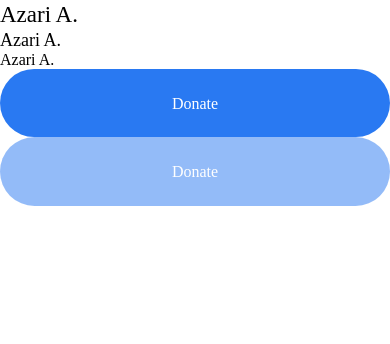
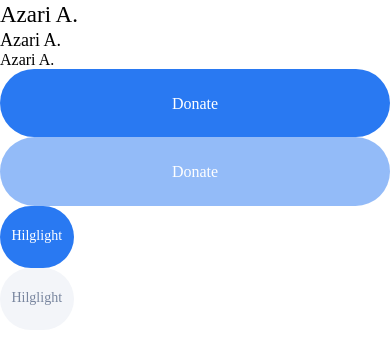
Before and after one commit to odrobcha/ReactNativeDonatioApp, a React Native app: screen / in a window 390 px wide. Shown: the top 344 px of the page. Built offline with nearby package versions, Linux system fonts and the light colour scheme.

Commit message:
ci: Add Tab Component

```diff
--- a/components/button/Button.js
+++ b/components/button/Button.js
@@ -31,6 +31,6 @@ Button.default = {
 Button.propTypes = {
     title: PropTypes.string.isRequired,
     isDisabled: PropTypes.bool,
-    onPress: PropTypes.function
+    onPress: PropTypes.func
 }
 export default Button;
--- /dev/null
+++ b/components/tab/Tab.js
@@ -0,0 +1,48 @@
+import React, {useState, useRef} from 'react';
+import style from './style';
+import { Pressable, Text } from 'react-native';
+import PropTypes from 'prop-types';
+import { horizontalScale } from '../../assets/styles/scaling';
+
+const Tab = (props) => {
+    const handlePress = () => {
+        props.onPress();
+    };
+    const [width, setWidth] = useState(0);
+    const textRef = useRef(null);
+    const paddingHorizontal= 33;
+    const tabWidth = {
+        width: horizontalScale((paddingHorizontal*2  + width))
+    }
+
+
+    return (
+      <Pressable
+        style={[style.tab, props.isInactive && style.isInactiveTab, tabWidth]}
+        disabled={props.isInactive}
+        onPress={handlePress}
+      >
+          <Text
+            onTextLayout={(event)=>{
+                setWidth(event.nativeEvent.lines[0].width);
+            }}
+            ref={textRef}
+            style={[style.text, props.isInactive && style.isInactiveTitle]}
+          >
+              {props.title}
+          </Text>
+      </Pressable>
+    );
+};
+
+Tab.default = {
+    isInactive: false,
+    onPress: () => {},
+};
+
+Tab.propTypes = {
+    title: PropTypes.string.isRequired,
+    isInactive: PropTypes.bool,
+    onPress: PropTypes.func,
+};
+export default Tab;
--- /dev/null
+++ b/components/tab/style.js
@@ -0,0 +1,28 @@
+import { StyleSheet } from 'react-native';
+import { getFontFamily } from '../../assets/fonts/helper';
+import { horizontalScale, scaleFontSize, verticalScale } from '../../assets/styles/scaling';
+
+const style = StyleSheet.create({
+    tab: {
+        backgroundColor: '#2979F2',
+        height: verticalScale(50),
+        justifyContent: "center",
+        borderRadius: horizontalScale(50),
+    },
+    isInactiveTab:{
+        backgroundColor: '#F3F5F9'
+    },
+    text: {
+        fontFamily: getFontFamily('Inter', "500"),
+        fontSize: scaleFontSize(14),
+        lineHeight: horizontalScale(17),
+        color: "white",
+        textAlign: "center",
+
+    },
+    isInactiveTitle:{
+        color: '#79869F'
+    }
+});
+
+export default style;
--- a/screens/home/Home.js
+++ b/screens/home/Home.js
@@ -6,6 +6,8 @@ import Header from '../../components/header/Header'
 import globalStyles from '../../assets/styles/globalStyles';
 import style from './style';
 import Button from '../../components/button/Button';
+import Tab from '../../components/tab/Tab'
+
 
 const Home = ()=>{
     return(
@@ -15,6 +17,8 @@ const Home = ()=>{
          <Header title={'Azari A.'} types={3}/>
          <Button title={'Donate'} onPress={()=>{console.log("pressed")}}/>
           <Button title={'Donate'} isDisabled={true}/>
+          <Tab title={'Hilglight'} onPress={()=>{console.log("TAb")}}/>
+          <Tab title={'Hilglight'} isInactive={true} onPress={()=>{console.log("TAb")}}/>
 
       </SafeAreaView>
     )
```
